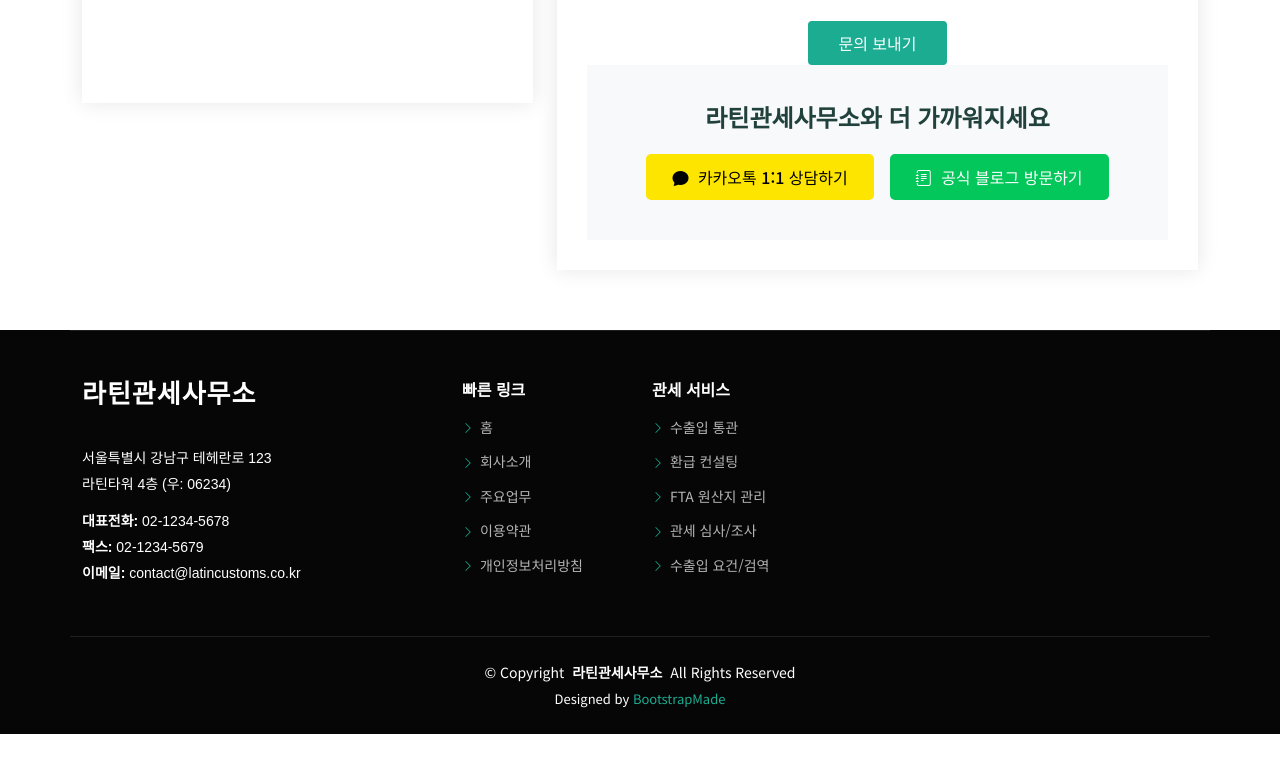
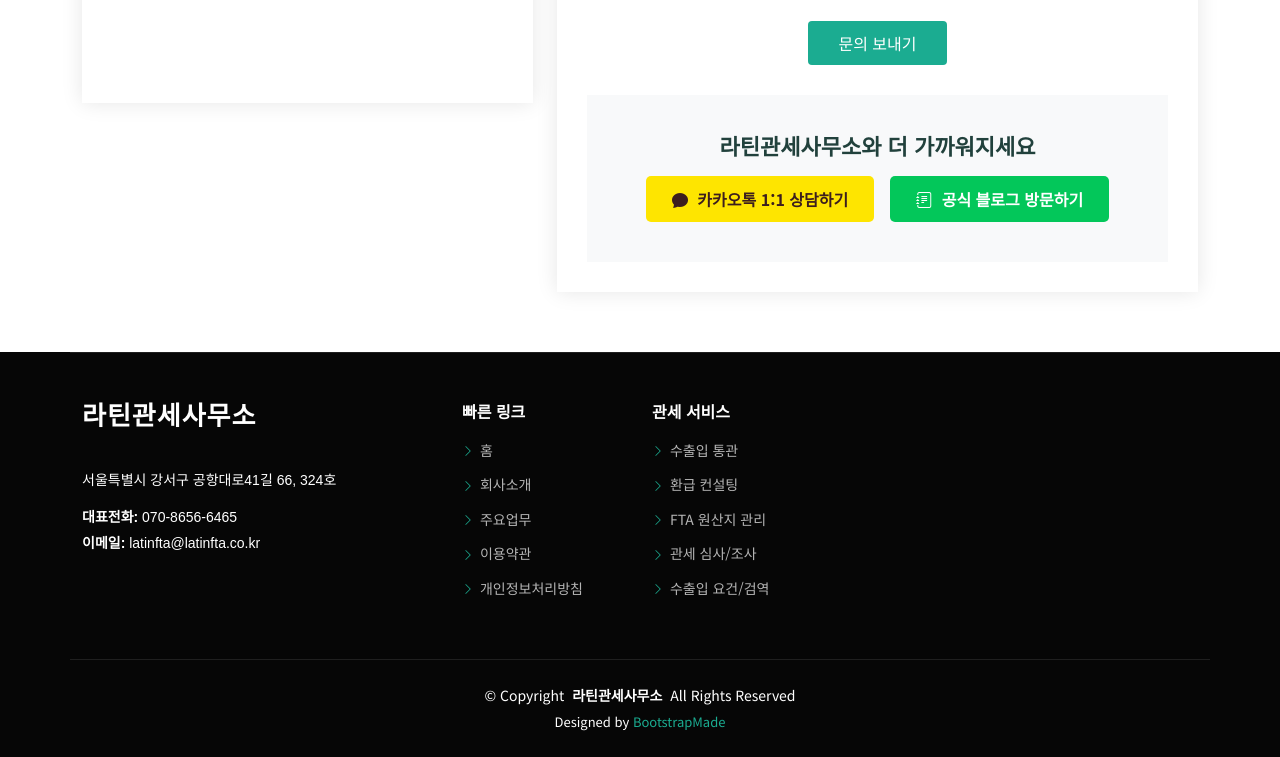
Before and after one commit to Mingoo2938/latinfta, a plain HTML site: page index.html in a window 1280 px wide. Shown: the part 3703-4460 px from the top of the page. Before the commit the page ends 4437 px from the top, so only its background shows below. Drawn offline with nearby package versions, Linux system fonts and the light colour scheme; grey boxes are pictures that could not be loaded.

Commit message:
Add files via upload

```diff
--- a/index.html
+++ b/index.html
@@ -300,7 +300,7 @@
 
     </section><!-- /Team Section -->
 
-    <!-- Contact Section -->
+  <!-- Contact Section -->
     <section id="contact" class="contact section">
 
       <div class="container section-title" data-aos="fade-up">
@@ -324,7 +324,7 @@
                 <i class="bi bi-telephone flex-shrink-0"></i>
                 <div>
                   <h3>전화상담</h3>
-                  <p>0-1234-5678</p>
+                  <p>070-8656-6465</p>
                 </div>
               </div>
 
@@ -337,7 +337,7 @@
               </div>
 
               <!-- 지도 영역: 향후 실제 위치의 구글맵 iframe으로 교체 가능 -->
-              <iframe src="https://www.google.com/maps/embed?pb=!1m18!1m12!1m3!1d3165.011681944521!2d127.031548!3d37.500213!2m3!1f0!2f0!3f0!3m2!1i1024!2i768!4f13.1!3m3!1m2!1s0x0%3A0x0!2zMzfCsDMwJzAwLjgiTiAxMjfCsDAxJzUzLjYiRQ!5e0!3m2!1sko!2skr!4v1611234567890!5m2!1sko!2skr" frameborder="0" style="border:0; width: 100%; height: 270px;" allowfullscreen="" loading="lazy"></iframe>
+              <iframe src="https://www.google.com/maps/embed?pb=!1m18!1m12!1m3!1d3162.399516634568!2d126.837852!3d37.556214!2m3!1f0!2f0!3f0!3m2!1i1024!2i768!4f13.1!3m3!1m2!1s0x357c9cc1887e07a3%3A0x80858e922e37bc1!2zⵕⵎⵎ𝍈!5e0!3m2!1sko!2skr!4v1611234567890!5m2!1sko!2skr" frameborder="0" style="border:0; width: 100%; height: 270px;" allowfullscreen="" loading="lazy"></iframe>
             </div>
           </div>
 
@@ -373,18 +373,18 @@
                   <button type="submit">문의 보내기</button>
 
 <!-- 카카오톡 & 블로그 유도 배너 섹션 -->
-<section class="banner-section" style="background-color: #f8f9fa; padding: 40px 0; text-align: center;">
+<section class="banner-section" style="background-color: #f8f9fa; padding: 40px 0; text-align: center; margin-top: 30px;">
   <div class="container">
-    <h3 style="font-size: 24px; font-weight: 700; margin-bottom: 20px;">라틴관세사무소와 더 가까워지세요</h3>
+    <h3 style="font-size: 22px; font-weight: 700; margin-bottom: 15px;">라틴관세사무소와 더 가까워지세요</h3>
     <div class="d-flex justify-content-center gap-3 flex-wrap">
 
       <!-- 카카오톡 버튼 (노란색) -->
-      <a href="여기에_카카오톡_채널_링크_입력" target="_blank" class="btn" style="background-color: #FEE500; color: #000000; font-weight: 500; padding: 10px 25px; border-radius: 5px; text-decoration: none;">
+      <a href="https://business.kakao.com/space/793138/channel/_qZznG/chats" target="_blank" class="btn" style="background-color: #FEE500; color: #3c1e1e; font-weight: 600; padding: 10px 25px; border-radius: 5px; text-decoration: none;">
         <i class="bi bi-chat-fill" style="margin-right: 5px;"></i> 카카오톡 1:1 상담하기
       </a>
 
       <!-- 네이버 블로그 버튼 (초록색) -->
-      <a href="여기에_블로그_링크_입력" target="_blank" class="btn" style="background-color: #03C75A; color: #ffffff; font-weight: 500; padding: 10px 25px; border-radius: 5px; text-decoration: none;">
+      <a href="https://blog.naver.com/latinfta" target="_blank" class="btn text-white" style="background-color: #03C75A; font-weight: 600; padding: 10px 25px; border-radius: 5px; text-decoration: none;">
         <i class="bi bi-journal-text" style="margin-right: 5px;"></i> 공식 블로그 방문하기
       </a>
 
@@ -413,11 +413,9 @@
             <span class="sitename">라틴관세사무소</span>
           </a>
           <div class="footer-contact pt-3">
-            <p>서울특별시 강남구 테헤란로 123</p>
-            <p>라틴타워 4층 (우: 06234)</p>
-            <p class="mt-3"><strong>대표전화:</strong> <span>02-1234-5678</span></p>
-            <p><strong>팩스:</strong> <span>02-1234-5679</span></p>
-            <p><strong>이메일:</strong> <span>contact@latincustoms.co.kr</span></p>
+            <p>서울특별시 강서구 공항대로41길 66, 324호</p>
+            <p class="mt-3"><strong>대표전화:</strong> <span>070-8656-6465</span></p>
+            <p><strong>이메일:</strong> <span>latinfta@latinfta.co.kr</span></p>
           </div>
         </div>
 
@@ -449,7 +447,6 @@
     <div class="container copyright text-center mt-4">
       <p>© <span>Copyright</span> <strong class="px-1 sitename">라틴관세사무소</strong> <span>All Rights Reserved</span></p>
       <div class="credits">
-        <!-- 라이선스 표기는 부트스트랩 원본 템플릿의 규정을 따릅니다 -->
         Designed by <a href="https://bootstrapmade.com/">BootstrapMade</a>
       </div>
     </div>
```
